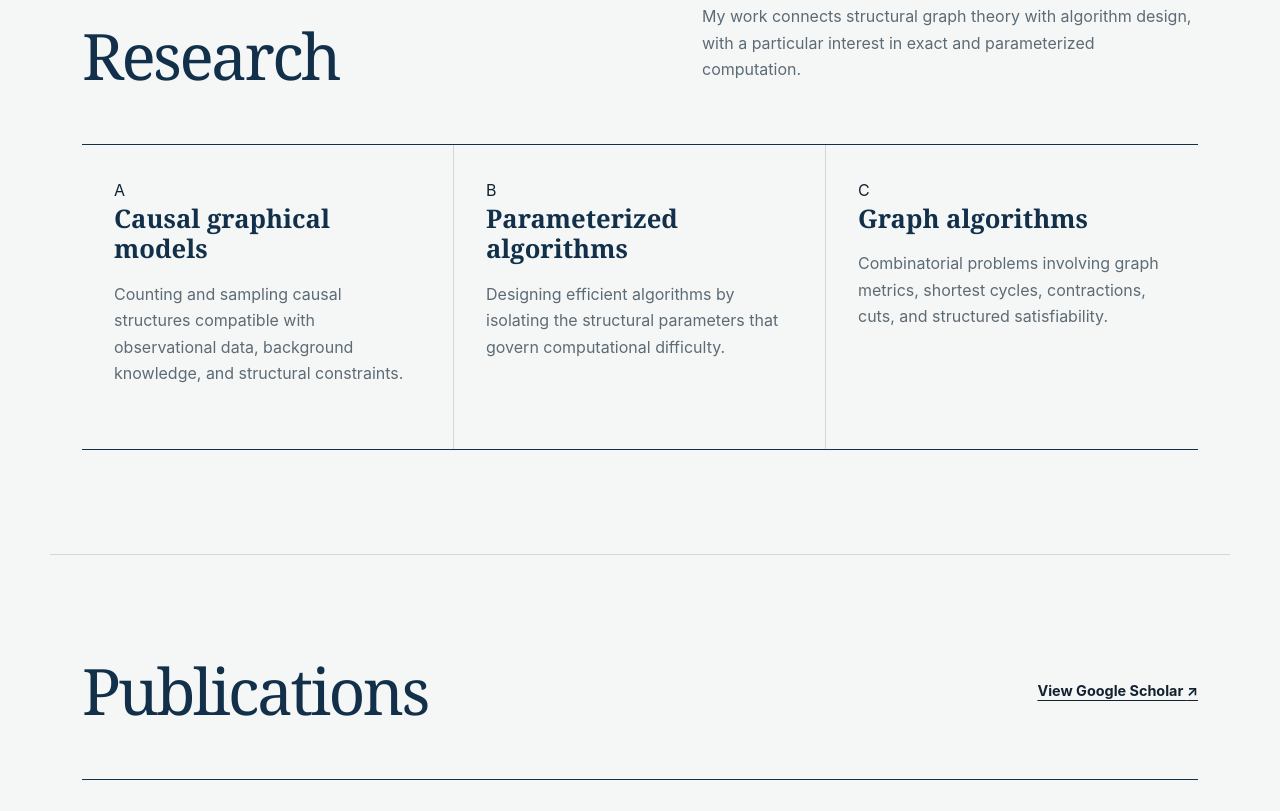
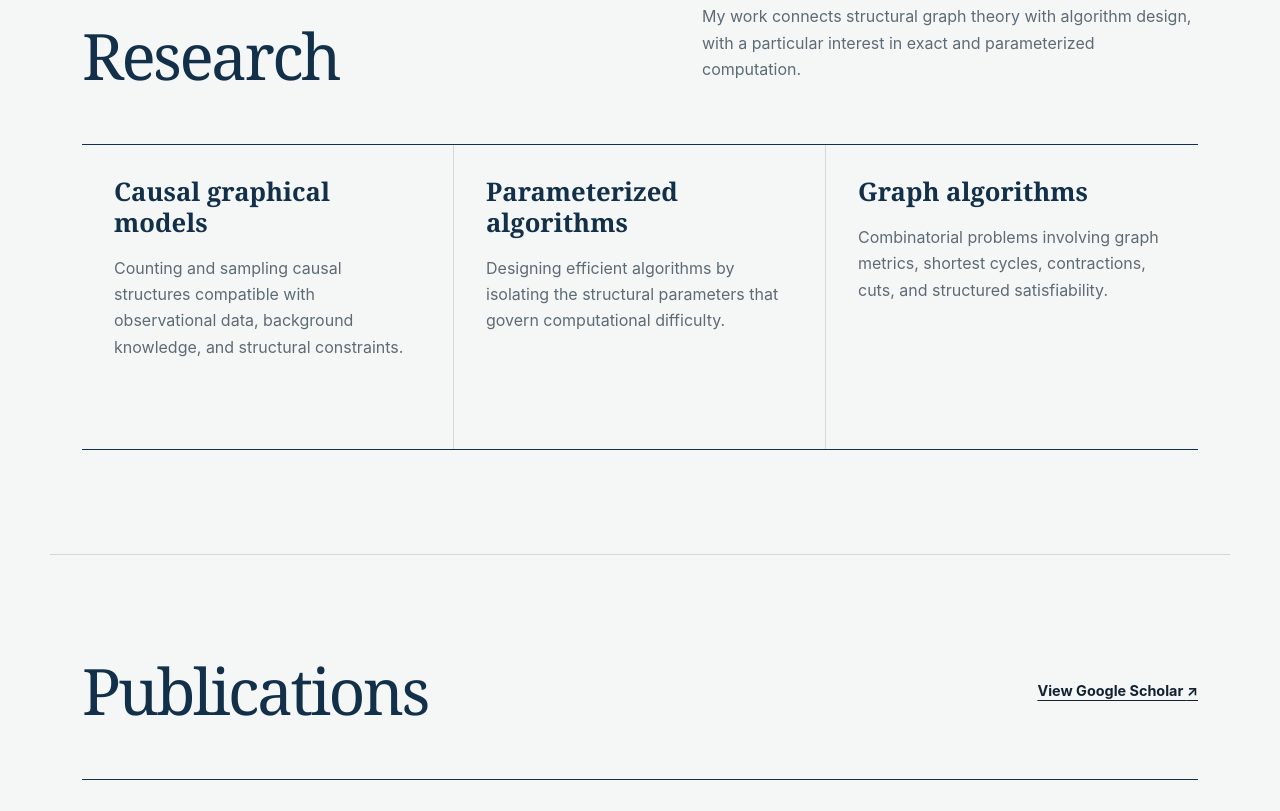
Before and after one commit to vidyasagar-sharma/vidyasagar-sharma.github.io, a plain HTML site: page index.html in a window 1280 px wide. Shown: the part 1619-2430 px from the top of the page. Drawn offline with Linux system fonts and the light colour scheme.

Commit message:
Add files via upload

```diff
--- a/index.html
+++ b/index.html
@@ -67,17 +67,14 @@
       </div>
       <div class="research-grid">
         <article>
-          <span class="card-index">A</span>
           <h3>Causal graphical models</h3>
           <p>Counting and sampling causal structures compatible with observational data, background knowledge, and structural constraints.</p>
         </article>
         <article>
-          <span class="card-index">B</span>
           <h3>Parameterized algorithms</h3>
           <p>Designing efficient algorithms by isolating the structural parameters that govern computational difficulty.</p>
         </article>
         <article>
-          <span class="card-index">C</span>
           <h3>Graph algorithms</h3>
           <p>Combinatorial problems involving graph metrics, shortest cycles, contractions, cuts, and structured satisfiability.</p>
         </article>
@@ -123,7 +120,7 @@
       <div class="timeline">
         <article><div class="date">Apr 2025–Present</div><div><h3>Institute Postdoctoral Fellow</h3><p>IIT Madras · Mentor: Dr. Akanksha Agrawal</p></div></article>
         <article><div class="date">Aug 2024–Mar 2025</div><div><h3>Senior Project Officer</h3><p>Centre for IC&amp;SR, IIT Madras · <em>Parameterized Algorithmics–Tradition &amp; Beyond</em></p></div></article>
-        <article><div class="date">2017–2025</div><div><h3>PhD in Computer Science</h3><p>TIFR, Mumbai · Advisor: Prof. Piyush Srivastava</p><p class="detail">Thesis: <em>Counting Problems in Graphical Models</em></p></div></article>
+        <article><div class="date">2017–2025</div><div><h3>PhD in Computer Science</h3><p>TIFR, Mumbai · Advisor: Prof. Piyush Srivastava</p><p class="detail">Thesis: <em>Counting Problems in Graphical Models</em></p><a class="paper-link" href="vidya-sagar-sharma-phd-thesis.pdf">Download PhD thesis <span aria-hidden="true">↗</span></a></div></article>
         <article><div class="date">2015–2017</div><div><h3>M.Tech. in Theoretical Computer Science</h3><p>IIT Guwahati · Advisor: Prof. Deepanjan Kesh</p></div></article>
         <article><div class="date">2010–2014</div><div><h3>B.Tech. in Computer Science and Engineering</h3><p>NIT Patna</p></div></article>
       </div>
```
